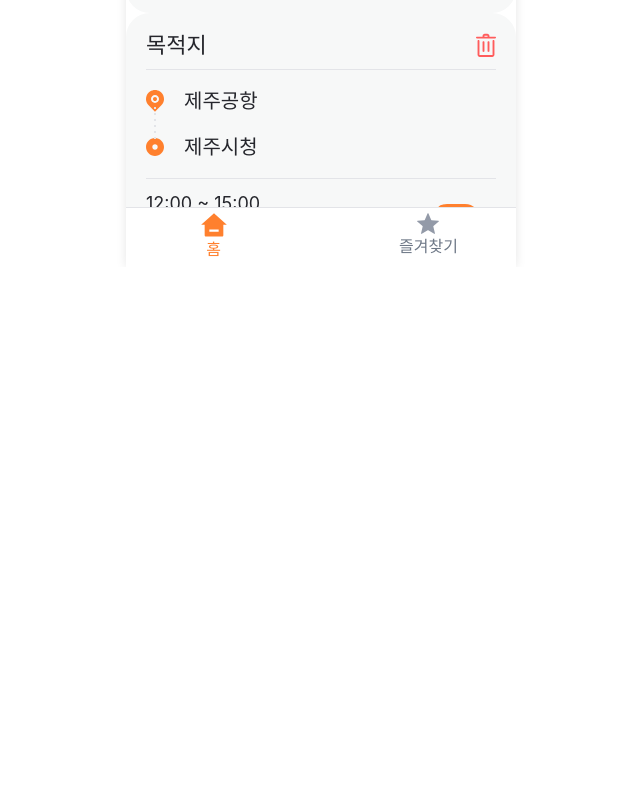
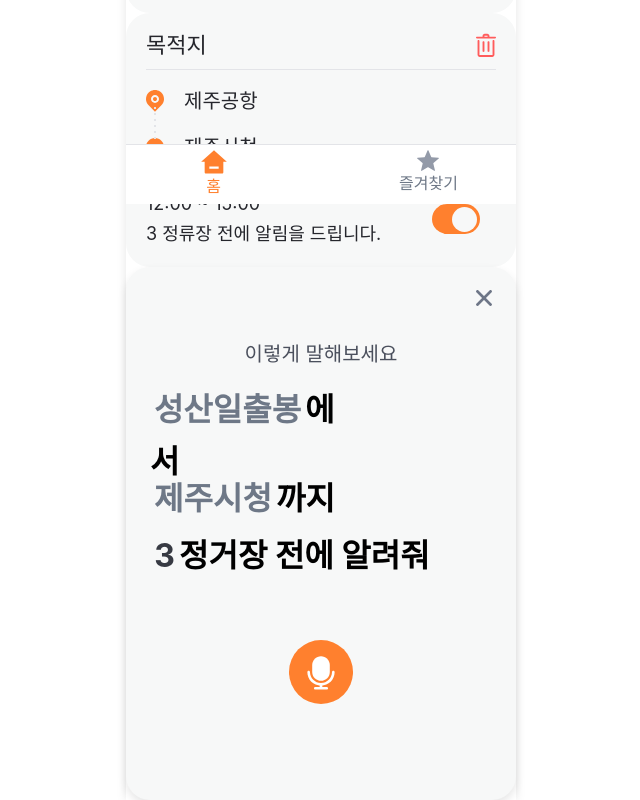
Before and after one commit to chltmdgh522/BusCloudFront, a React (Vite) app: page /home in a window 1280 px wide. Shown: the part 596-1396 px from the top of the page, without its empty margins (319-959 px from the left). Before the commit the page ends 863 px from the top, so only its background shows below. Built offline with nearby package versions, Linux system fonts and the light colour scheme; a web font is replaced by a local one.

Commit message:
feat: 보이스인식 컴포넌트 구현

```diff
--- /dev/null
+++ b/src/components/AdjustInput.tsx
@@ -0,0 +1,76 @@
+import React, { useEffect, useRef, useState } from "react";
+
+import styled from "styled-components";
+
+interface AdjustInputProps {
+  value: string;
+  placeholder: string;
+  additionalText: string;
+  onFocus?: () => void;
+  onChange?: (e: React.ChangeEvent<HTMLInputElement>) => void;
+}
+
+const Container = styled.div`
+  display: flex;
+  align-items: center;
+  justify-content: flex-start;
+  font-size: ${(props) => props.theme.text.h1bd32.fontSize};
+  font-weight: ${(props) => props.theme.text.h1bd32.fontWeight};
+`;
+
+const Input = styled.input<{ width: number }>`
+  ${({ width }) => `width: ${width}px;`}
+  margin-bottom: 16px;
+  color: ${(props) => props.theme.colors.gray900};
+  background-color: ${(props) => props.theme.colors.gray50};
+  font-size: ${(props) => props.theme.text.h1bd32.fontSize};
+  font-weight: ${(props) => props.theme.text.h1bd32.fontWeight};
+  border: none;
+  text-align: center;
+  outline: none;
+  &::placeholder {
+    color: ${(props) => props.theme.colors.gray500};
+  }
+`;
+
+const InputMirror = styled.div`
+  visibility: hidden;
+  height: 0;
+  font-size: ${(props) => props.theme.text.h1bd32.fontSize};
+  font-weight: ${(props) => props.theme.text.h1bd32.fontWeight};
+`;
+
+export const AdjustInput = ({
+  value,
+  placeholder,
+  additionalText,
+  onFocus,
+  onChange,
+}: AdjustInputProps) => {
+  const [width, setWidth] = useState(0);
+  const mirrorRef = useRef<HTMLDivElement>(null);
+
+  useEffect(() => {
+    if (!mirrorRef.current) return;
+    setWidth(mirrorRef.current.clientWidth);
+  }, [value, placeholder]);
+
+  return (
+    <Container>
+      <div>
+        <Input
+          width={width + 8}
+          value={value}
+          placeholder={placeholder}
+          onFocus={onFocus}
+          onChange={onChange}
+          id={placeholder === "성산일출봉" ? "originInput" : ""}
+        />
+        {additionalText}
+      </div>
+      <InputMirror ref={mirrorRef} aria-hidden>
+        {value || placeholder}
+      </InputMirror>
+    </Container>
+  );
+};
--- a/src/components/Navigation.tsx
+++ b/src/components/Navigation.tsx
@@ -7,11 +7,13 @@ import icStarGray from "../assets/icStarGray.svg";
 import styled from "styled-components";
 
 const Nav = styled.nav`
-  position: absolute;
+  position: fixed;
   bottom: 0;
   background-color: white;
   width: 100%;
   height: 60px;
+  margin: 0 auto;
+  width: 390px;
   display: flex;
   justify-content: center;
   align-items: center;
--- /dev/null
+++ b/src/components/VoiceInput.tsx
@@ -0,0 +1,172 @@
+import { AdjustInput } from "./AdjustInput";
+import icClose from "../assets/icClose.svg";
+import icMic from "../assets/icMic.svg";
+import { keyframes } from "styled-components";
+import styled from "styled-components";
+import { useEffect } from "react";
+
+interface VoiceInputProps {
+  originValue: string;
+  destinationValue: string;
+  stopsValue: string;
+  onOriginFocus?: () => void;
+  onDestinationFocus?: () => void;
+  onStopsFocus?: () => void;
+  onOriginChange?: (e: React.ChangeEvent<HTMLInputElement>) => void;
+  onDestinationChange?: (e: React.ChangeEvent<HTMLInputElement>) => void;
+  onStopsChange?: (e: React.ChangeEvent<HTMLInputElement>) => void;
+  onMicClick?: () => void;
+  onCloseClick?: () => void;
+  isListening?: boolean;
+}
+
+interface CloseButtonProps {
+  onClick?: () => void;
+}
+
+interface MicButtonProps {
+  isListening?: boolean;
+  onClick?: () => void;
+}
+
+const VoiceInputContainer = styled.div`
+  position: relative;
+  background-color: ${(props) => props.theme.colors.gray50};
+  border-radius: 24px;
+  padding: 72px 24px;
+  box-shadow: 0 4px 8px rgba(0, 0, 0, 0.1);
+  width: 100%;
+`;
+
+const Title = styled.div`
+  text-align: center;
+  margin: 0 auto 20px auto;
+  color: ${(props) => props.theme.colors.gray700};
+  font-size: ${(props) => props.theme.text.t1md20.fontSize};
+  font-weight: ${(props) => props.theme.text.t1md20.fontWeight};
+  line-height: ${(props) => props.theme.text.t1md20.lineHeight};
+`;
+
+const CloseButtonContainer = styled.button`
+  position: absolute;
+  top: 16px;
+  right: 16px;
+  width: 32px;
+  height: 32px;
+  background: none;
+  border: none;
+  cursor: pointer;
+`;
+
+const CloseButton = ({ onClick }: CloseButtonProps) => {
+  return (
+    <CloseButtonContainer onClick={onClick}>
+      <img src={icClose} alt="Close" />
+    </CloseButtonContainer>
+  );
+};
+
+const MicButtonContainer = styled.button<{ isListening?: boolean }>`
+  display: flex;
+  align-items: center;
+  justify-content: center;
+  width: 64px;
+  height: 64px;
+  border-radius: 50%;
+  background-color: ${(props) =>
+    props.isListening
+      ? props.theme.colors.redStrong
+      : props.theme.colors.orange03};
+  border: none;
+  cursor: pointer;
+  margin: 48px auto 24px;
+
+  img {
+    width: 44px;
+    height: 44px;
+  }
+`;
+
+const pulse = keyframes`
+  0% {
+    background-color: red;
+  }
+  50% {
+    background-color: #f06c6c;
+  }
+  100% {
+    background-color: red;
+  }
+`;
+
+const RecordAnimation = styled.div`
+  width: 64px;
+  height: 64px;
+  border-radius: 50%;
+  background-color: red;
+  animation: ${pulse} 2s infinite;
+`;
+
+const MicButton = ({ isListening, onClick }: MicButtonProps) => {
+  return (
+    <MicButtonContainer isListening={isListening} onClick={onClick}>
+      {isListening ? <RecordAnimation /> : <img src={icMic} alt="Mic" />}
+    </MicButtonContainer>
+  );
+};
+
+export const VoiceInput = ({
+  originValue,
+  destinationValue,
+  stopsValue,
+  onOriginFocus,
+  onDestinationFocus,
+  onStopsFocus,
+  onOriginChange,
+  onDestinationChange,
+  onStopsChange,
+  onMicClick,
+  onCloseClick,
+  isListening,
+}: VoiceInputProps) => {
+  useEffect(() => {
+    const originInput = document.getElementById("originInput");
+    if (originInput) {
+      originInput.focus();
+    }
+  }, []);
+
+  return (
+    <VoiceInputContainer>
+      <CloseButton onClick={onCloseClick} />
+
+      <Title>이렇게 말해보세요</Title>
+
+      <AdjustInput
+        value={originValue}
+        placeholder="성산일출봉"
+        additionalText="에서"
+        onFocus={onOriginFocus}
+        onChange={onOriginChange}
+      />
+      <AdjustInput
+        value={destinationValue}
+        placeholder="제주시청"
+        additionalText="까지"
+        onFocus={onDestinationFocus}
+        onChange={onDestinationChange}
+      />
+      <AdjustInput
+        value={stopsValue}
+        placeholder="5"
+        additionalText="정거장 전에 알려줘"
+        onFocus={onStopsFocus}
+        onChange={onStopsChange}
+      />
+
+      <MicButton isListening={isListening} onClick={onMicClick} />
+    </VoiceInputContainer>
+  );
+};
+
+export default VoiceInput;
--- a/src/pages/Home.tsx
+++ b/src/pages/Home.tsx
@@ -3,11 +3,15 @@ import Card from "../components/Card";
 import Checkbox from "../components/CheckBox";
 import Switch from "../components/Switch";
 import TextInput from "../components/TextInput";
+import VoiceInput from "../components/VoiceInput";
 import { counterState } from "../atoms";
 import { useRecoilState } from "recoil";
+import { useState } from "react";
 
 const Home = () => {
   const [count, setCount] = useRecoilState(counterState);
+  const [origin, setOrigin] = useState("");
+  const [destination, setDestination] = useState("");
 
   const increment = () => setCount(count + 1);
   const decrement = () => setCount(count - 1);
@@ -59,6 +63,24 @@ const Home = () => {
         onToggleAlert={() => {}}
         onDeleteAlert={() => {}}
       />
+      <VoiceInput
+        originValue={origin}
+        destinationValue={destination}
+        stopsValue="3"
+        onOriginFocus={() => {}}
+        onDestinationFocus={() => {}}
+        onStopsFocus={() => {}}
+        onOriginChange={(e) => {
+          setOrigin(e.target.value);
+        }}
+        onDestinationChange={(e) => {
+          setDestination(e.target.value);
+        }}
+        onStopsChange={() => {}}
+        onMicClick={() => {}}
+        onCloseClick={() => {}}
+        isListening={false}
+      />
     </>
   );
 };
```
Also changed, not shown: src/assets/icClose.svg (added), src/assets/icMic.svg (added).
